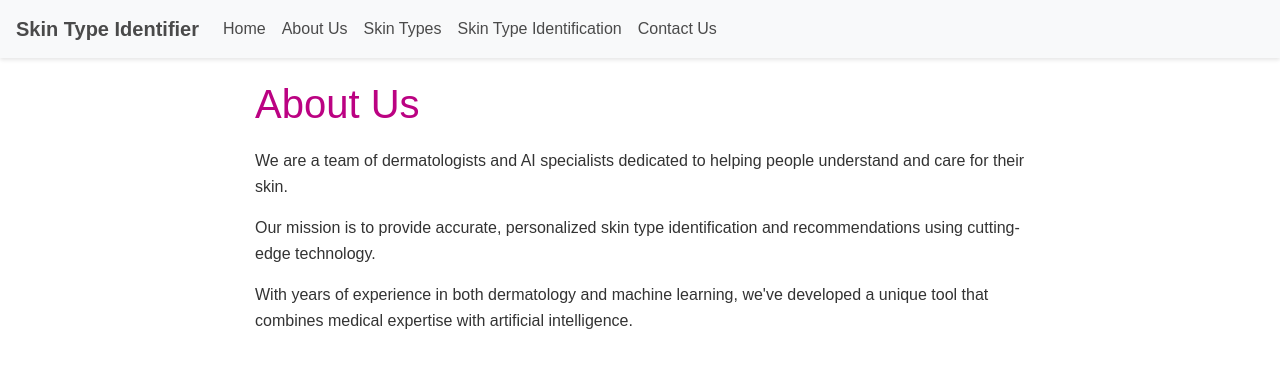
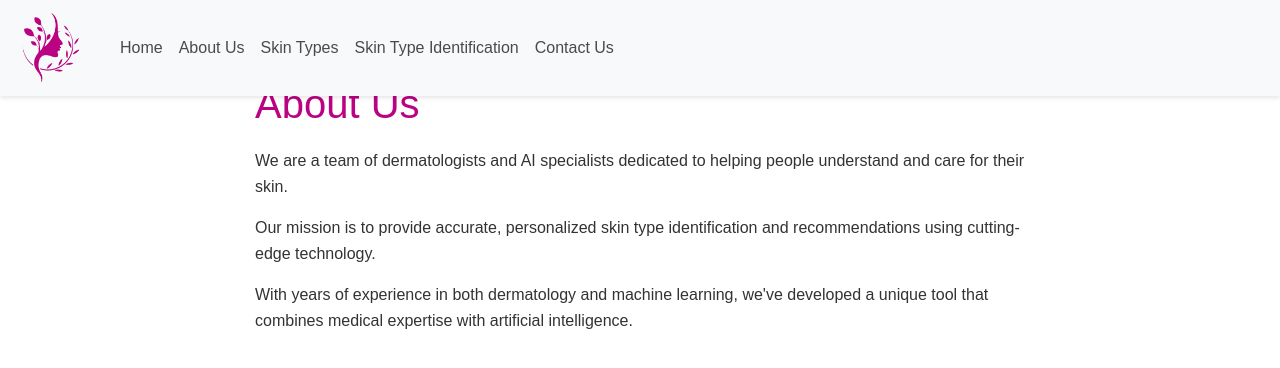
Before and after one commit to SANJANASOLANGA/SkinTypeClassification, a Flask app: page /about in a window 1280 px wide. Shown: the top 368 px of the page. Run offline with Flask 3, Linux system fonts and the light colour scheme; some libraries are stand-ins or nearby versions.

Commit message:
Added logo

```diff
--- a/templates/base.html
+++ b/templates/base.html
@@ -9,7 +9,7 @@
 </head>
 <body>
     <nav class="navbar navbar-expand-lg navbar-light bg-light fixed-top">
-        <a class="navbar-brand" href="/">Skin Type Identifier</a>
+        <a class="navbar-brand" href="/"><img src="{{ url_for('static', filename='src/logo.png') }}" alt="SkincareForYou" class="logo"/></a>
         <button class="navbar-toggler" type="button" data-toggle="collapse" data-target="#navbarNav" aria-controls="navbarNav" aria-expanded="false" aria-label="Toggle navigation">
             <span class="navbar-toggler-icon"></span>
         </button>
```
